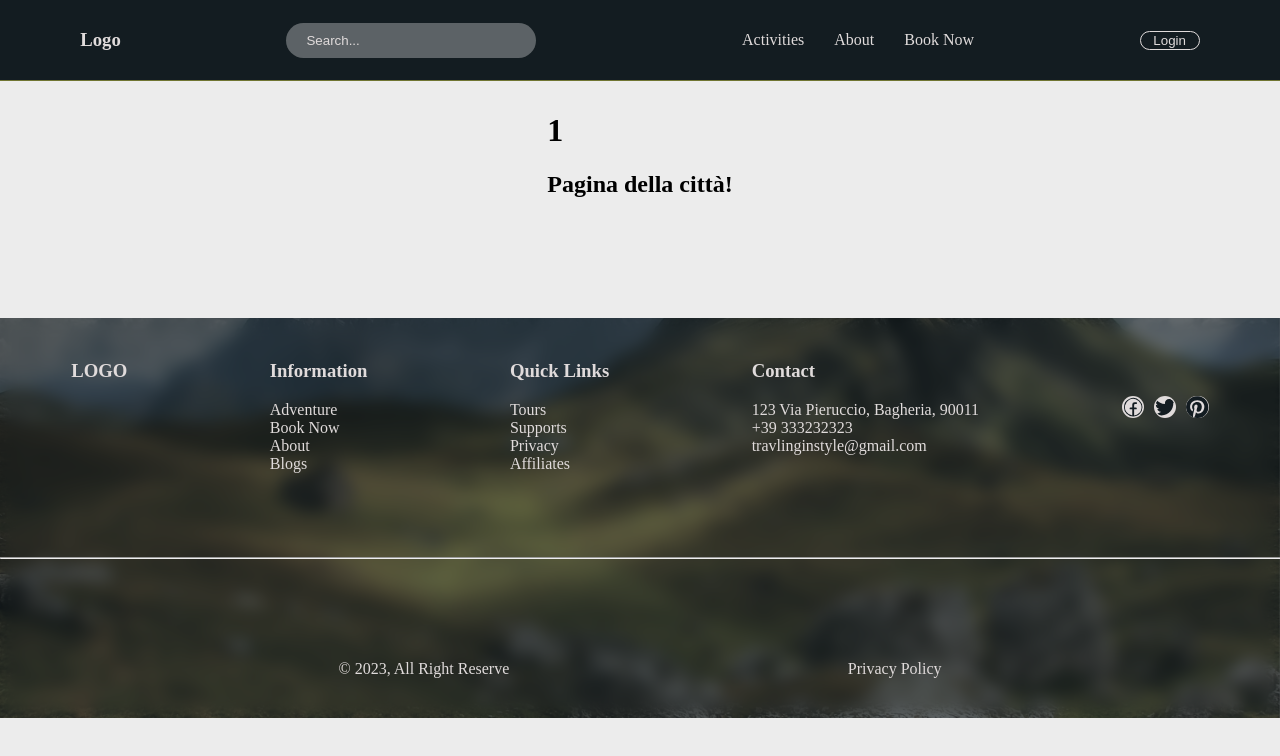
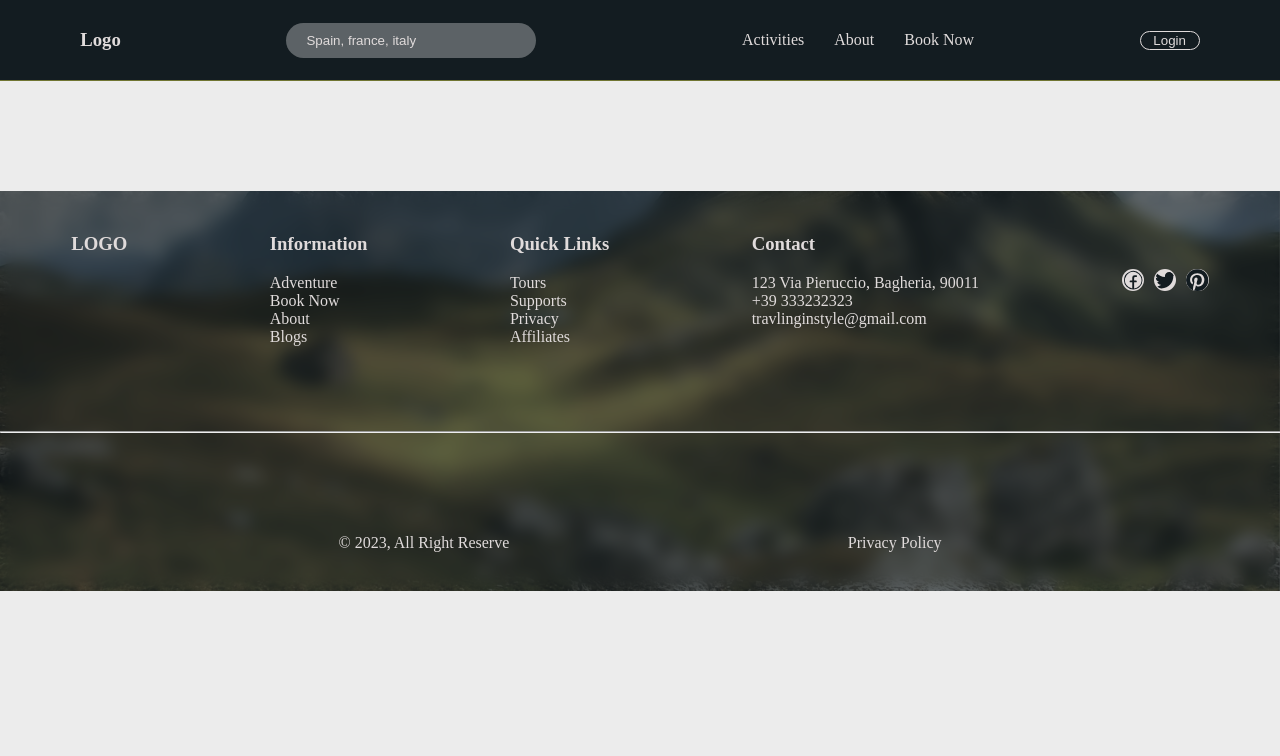
Before and after one commit to ShecktorS/Traveling-in-Style, a React (Vite) app: page /cities/1 in a window 1280 px wide. Shown: the top 756 px of the page. Built offline with nearby package versions, Linux system fonts and the light colour scheme.

Commit message:
some imp

```diff
--- a/src/components/header/Header.jsx
+++ b/src/components/header/Header.jsx
@@ -24,7 +24,7 @@ const Header = () => {
           type="text"
           name="search"
           id="search"
-          placeholder="Search..."
+          placeholder="Spain, france, italy"
           value={searchedValue}
           onChange={onHandleChange}
           required
--- a/src/pages/cities/id.jsx
+++ b/src/pages/cities/id.jsx
@@ -5,14 +5,32 @@ import { activitiesData } from "../../mocks/musement.js";
 const City = () => {
   const { id } = useParams();
 
-  //   console.log(activitiesData[0].city);
-
-  //   console.log(activitiesData);
+  //   const searchedCity = activitiesData.filter(
+  //     (item) => item.city.country.name.toLocaleLowerCase() == id.toLowerCase()
+  //   );
+  //   const { city } = searchedCity[0];
+  //   console.log(city);
+  //   const {
+  //     name, //destrutturazione normale
+  //     cover_image_url: url, //destrutturazione con assegnazione del nome
+  //     country: { name: country }, //doppia destrutturazione con assegnazione del nome
+  //   } = city;
+  //   console.log(city);
 
   return (
     <div className={styles.City}>
-      <h1>{id}</h1>
-      <h2>Pagina della città!</h2>
+      {activitiesData
+        .filter(
+          (item) =>
+            item.city.country.name.toLocaleLowerCase() == id.toLowerCase()
+        )
+        .map(({ city }) => (
+          <div key={city.id}>
+            <h1>{city.name}</h1>
+            <h2>{city.country.name}</h2>
+            <img src={city.cover_image_url} alt="" />
+          </div>
+        ))}
     </div>
   );
 };
--- a/src/pages/cities/id.module.scss
+++ b/src/pages/cities/id.module.scss
@@ -1,2 +1,9 @@
 .City {
+  h2 {
+    text-decoration: double;
+  }
+
+  img {
+    height: 300px;
+  }
 }
```
